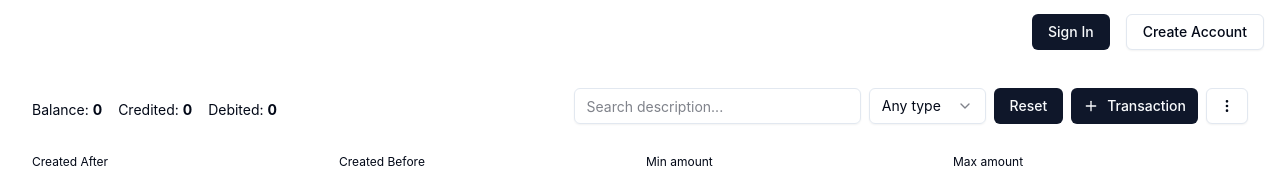
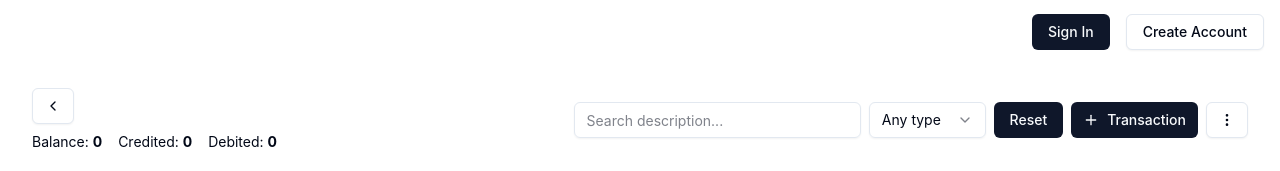
Before and after one commit to shoeb00/my-ledger, a Next.js app in the folder apps/web/: page /book/1 in a window 1280 px wide. Shown: the top 171 px of the page. Built offline with nearby package versions, Linux system fonts and the light colour scheme; no server answers.

Commit message:
feat: adding back to books button on transaction page

```diff
--- a/apps/web/app/book/[bookId]/page.tsx
+++ b/apps/web/app/book/[bookId]/page.tsx
@@ -10,7 +10,7 @@ import { getTransaction } from './actions/get-transaction';
 import TransactionList from '../components/transaction';
 import { getBook } from '../actions/get-books';
 import { Book } from '@my-ledger/api/book';
-import { MoreVerticalIcon } from 'lucide-react';
+import { MoreVerticalIcon, ChevronLeft } from 'lucide-react';
 import AddTransactionDialog from './components/add-transaction';
 import LoaderCircle from '../../components/loader';
 
@@ -148,7 +148,12 @@ export default function PageClient() {
     <div className="space-y-6">
       <section className="flex flex-col md:flex-row md:items-center md:justify-between gap-4">
         <div className="grid gap-2">
-          <h2 className="text-xl font-semibold">{bookName}</h2>
+          <div className="flex flex-row items-center gap-2">
+            <Button variant={'outline'} onClick={() => router.push('/home')}>
+              <ChevronLeft />
+            </Button>
+            <h2 className="text-xl font-semibold">{bookName}</h2>
+          </div>
           <div className="flex gap-4 items-center text-sm text-muted-foreground">
             <div>
               Balance: <strong>{balance}</strong>
@@ -221,6 +226,7 @@ export default function PageClient() {
       </section>
 
       {/* Extra filters */}
+      {/* TODO: use shadcn datepicker */}
       <section className="grid grid-cols-1 md:grid-cols-4 gap-3">
         <div>
           <label className="text-xs text-muted-foreground">Created After</label>
```
